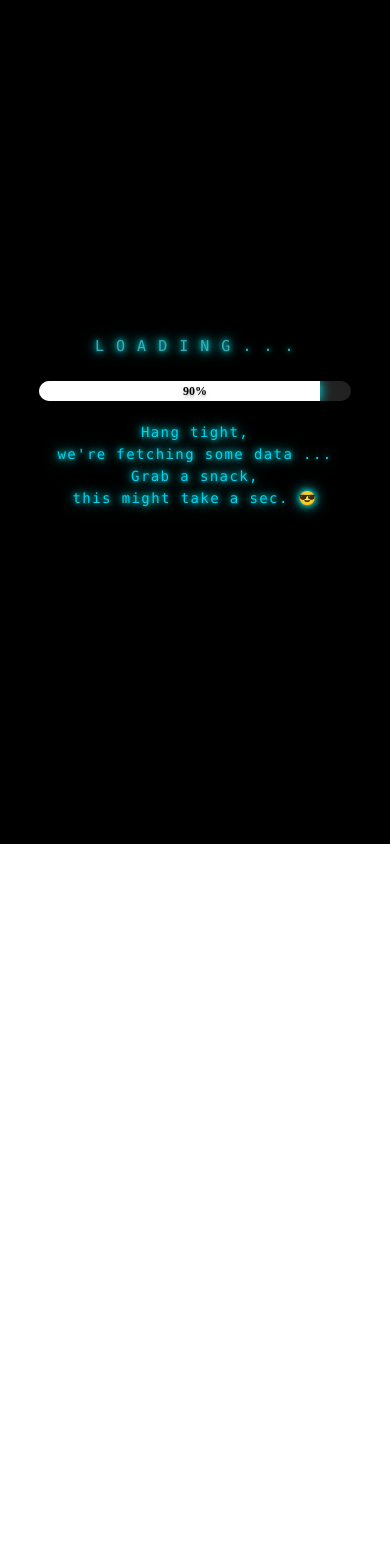
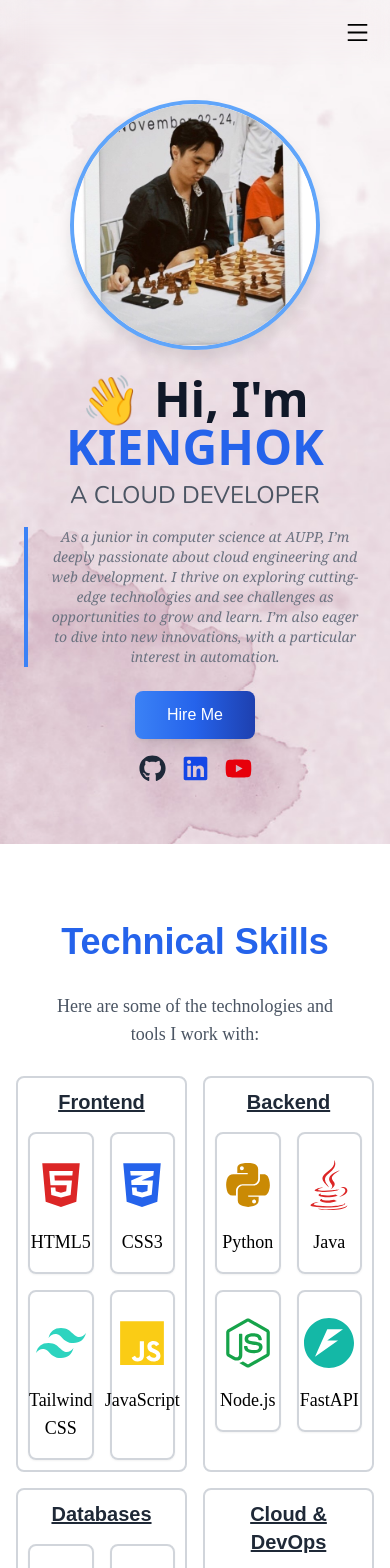
Before and after one commit to Kheav-Kienghok/Portfolio_Website, a React (Vite) app: page /#home in a window 390 px wide. Shown: the top 1568 px of the page. Before the commit the page ends 844 px from the top, so only its background shows below. Built offline with nearby package versions, Linux system fonts and the light colour scheme; a web font is replaced by a local one.

Commit message:
Modify some code

```diff
--- a/src/index.css
+++ b/src/index.css
@@ -13,3 +13,36 @@
 .font-bebas {
     font-family: 'Bebas Neue', sans-serif;
 }
+
+
+@keyframes fadeIn {
+    0% {
+    opacity: 0;
+    transform: translateY(-20px);
+    }
+    100% {
+    opacity: 1;
+    transform: translateY(0);
+    }
+}
+
+/* Glowing text effect */
+.text-shadow-lg {
+    text-shadow: 0 0 8px rgba(0, 255, 255, 0.8), 0 0 15px rgba(0, 255, 255, 0.8), 0 0 25px rgba(0, 255, 255, 0.8);
+}
+
+.animate-fadeIn {
+    animation: fadeIn 3s ease-in-out forwards;
+}
+
+@keyframes pulseAnimation {
+    0% {
+      transform: scale(1.35);
+    }
+    50% {
+      transform: scale(1);
+    }
+    100% {
+      transform: scale(1.35);
+    }
+  }
--- a/src/pages/Home.jsx
+++ b/src/pages/Home.jsx
@@ -7,7 +7,7 @@
 const Home = () => {
   return (
 
-    <div className="flex flex-col-reverse md:grid md:grid-cols-[2fr_1fr] lg:grid-cols-[1.5fr_0.9fr] items-center max-w-5xl mx-auto px-4 py-25 md:px-2 md:py-45 gap-10">
+    <div className="flex flex-col-reverse md:grid md:grid-cols-[2fr_1fr] lg:grid-cols-[1.5fr_0.9fr] items-center max-w-5xl mx-auto px-6 py-25 md:px-2 md:py-45 gap-10">
 
       {/* Left Content */}
       <div className="w-full text-center md:text-left md:mx-3 mt-[-15px] lg:mt-[-5px]">
--- a/src/pages/NavBar.jsx
+++ b/src/pages/NavBar.jsx
@@ -95,7 +95,12 @@
                 <img
                   src={myPhoto}
                   alt="Kienghok"
-                  className="w-full h-full object-cover rounded-full scale-135 animate-pulse duration-[15000ms] ease-in-out transform transition-transform"
+                  className="w-full h-full object-cover rounded-full scale-115 animate-pulse duration-[1000ms] ease-in-out transform transition-transform"
+                  style={{
+                    WebkitTransform: "scale(1.25)", // Fallback for iOS
+                    WebkitAnimation: "pulseAnimation 15000ms infinite ease-in-out", // Fallback for iOS
+                    animation: "pulseAnimation 15000ms infinite ease-in-out", // Standard CSS for modern browsers
+                  }}
                 />
 
                 {/* Animated Ring (positioned absolutely) */}
@@ -103,7 +108,9 @@
                   style={{
                     borderColor: "rgba(0, 132, 255, 0.5) transparent rgba(0, 132, 255, 0.5) transparent",
                     borderWidth: "4px",
-                    borderRadius: "50%",
+                    borderRadius: "50%", // Ensuring it is round
+                    animation: "spin 1s linear infinite", // Standard animation
+                    WebkitAnimation: "spin 1s linear infinite", // Fallback for older iOS versions
                   }}
                 ></div>
               </div>
--- a/src/pages/Skills.jsx
+++ b/src/pages/Skills.jsx
@@ -23,7 +23,7 @@
         Here are some of the technologies and tools I work with:
       </p>
 
-      <div className="grid grid-cols-2 sm:grid-cols-3 lg:grid-cols-4 md:grid-cols-2 gap-8 text-lg">
+      <div className="grid grid-cols-2 sm:grid-cols-3 lg:grid-cols-4 md:grid-cols-2 gap-4 lg:gap-8 text-lg">
         {[
           { category: "Frontend", skills: [
             {
@@ -111,14 +111,13 @@
             }
           ]}
         ].map((section, index) => (
-          <div key={index} className="border-2 border-gray-300 rounded-lg p-4"
+          <div key={index} className="border-2 border-gray-300 rounded-lg p-[10px] lg:p-4"
             style={{
               borderWidth: '2px',                 // Fallback for border-2
               borderColor: '#d1d5db',             // Fallback for border-gray-300
               borderStyle: 'solid',               // ✅ Required to render the border color
               borderRadius: '0.5rem',             // Fallback for rounded-lg (8px)
               WebkitBorderRadius: '0.5rem',       // Fallback for older iOS Safari
-              padding: '1rem',                    // Fallback for p-4 (16px)
               WebkitPadding: '1rem'              // Fallback for iOS 9 and below (rare, but safe)
             }}
           >
--- a/src/pages/components/LoadingScreen.jsx
+++ b/src/pages/components/LoadingScreen.jsx
@@ -1,31 +1,39 @@
 import { useEffect, useState } from "react";
 
 export default function LoadingScreen({ onFinish }) {
+
+  const INCREMENT = 6;
+  const PAUSE_AT = 84;
+  const COMPLETE = 100;
+  const PAUSE_DURATION = 1000; // milliseconds
+
   const [progress, setProgress] = useState(0);
   const [paused, setPaused] = useState(false);
+
 
   useEffect(() => {
     const interval = setInterval(() => {
       if (paused) return;
 
       setProgress((prev) => {
-        const next = prev + 1;
+        let next = prev + INCREMENT;
 
-        // Pause at 90%
-        if (next === 90) {
+        if (prev + INCREMENT === PAUSE_AT) {
+          next += 1; // Add extra boost
           setPaused(true);
-          setTimeout(() => setPaused(false), 1000); // Pause for 1s
+          setTimeout(() => setPaused(false), PAUSE_DURATION);
         }
 
-        // Finish at 100%
-        if (next >= 100) {
+        if (next >= COMPLETE) {
           clearInterval(interval);
-          setTimeout(onFinish, 1000);
+          setTimeout(onFinish, 1200);
+          return COMPLETE;
         }
 
         return next;
       });
-    }, 60); // control speed here
+    }, 60);
+
     return () => clearInterval(interval);
   }, [paused, onFinish]);
 
```
Also changed, not shown: 6 other files (tests, documents, lock files or other folders).
